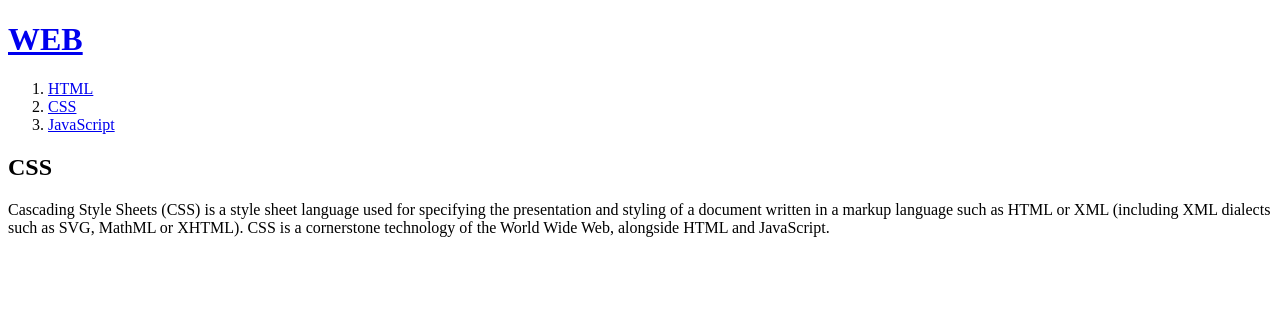
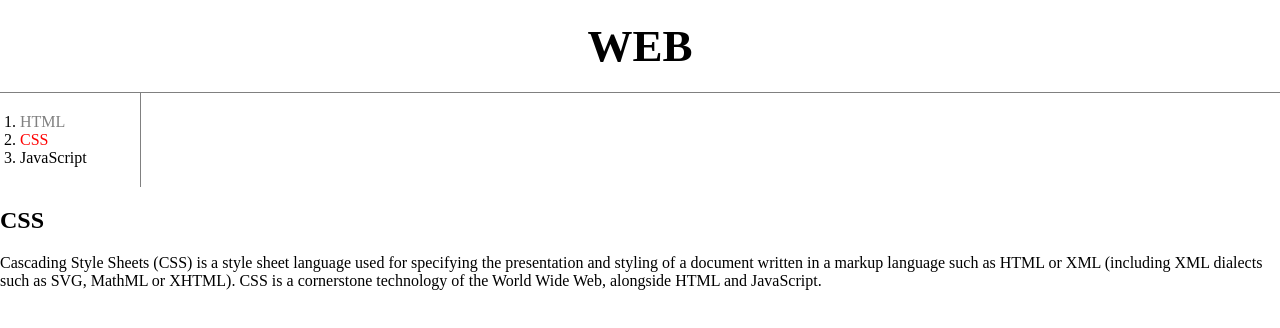
Before and after one commit to emes-g/Backend-Web-Basic, a plain HTML site: page 2.html in a window 1280 px wide. Drawn offline with Linux system fonts and the light colour scheme.

Commit message:
feat : apply selector, box model

```diff
--- a/2.html
+++ b/2.html
@@ -2,17 +2,55 @@
 <html>
 
 <head>
-    <title>WEB1 - CSS</title>
+    <title>WEB2 - CSS</title>
     <meta charset="utf-8">
+    <style>
+        body {
+            margin: 0;
+        }
+        /*해당 문서에 존재하는 모든 <a>에 대해서*/
+        a {
+            color: black;
+            text-decoration: none;
+        }
+        /*id 속성 값이 active인 태그에 대해서*/
+        #active {
+            color: red;
+        }
+        /*class 속성 값이 saw인 모든 태그에 대해서*/
+        .saw {
+            color: gray;
+        }
+        h1 {
+            font-size: 45px;
+            text-align: center;
+            border-bottom: 1px solid gray;
+            margin: 0;
+            padding: 20px;
+        }
+        ol {
+            border-right: 1px solid gray;
+            width: 100px;
+            margin: 0;
+            padding: 20px;
+        }
+    </style>
 </head>
 
 <body>
     <h1><a href="index.html">WEB</a></h1>
     <ol>
-        <li><a href="1.html">HTML</a></li>
-        <li><a href="2.html">CSS</a></li>
+        <li><a href="1.html" class="saw">HTML</a></li>
+        <!-- <li><a href="2.html" style="color:red; text-decoration: underline;">CSS</a></li> -->
+        <li><a href="2.html" class="saw" id="active">CSS</a></li>
         <li><a href="3.html">JavaScript</a></li>
     </ol>
+    <!-- <h1><a href="index.html"><font color="red">WEB</font></a></h1>
+    <ol>
+        <li><a href="1.html"><font color="red">HTML</font></a></li>
+        <li><a href="2.html"><font color="red">CSS</font></a></li>
+        <li><a href="3.html"><font color="red">JavaScript</font></a></li>
+    </ol> -->
     <h2>CSS</h2>
     <p>
         Cascading Style Sheets (CSS) is a style sheet language used for specifying the presentation and styling of a
```
